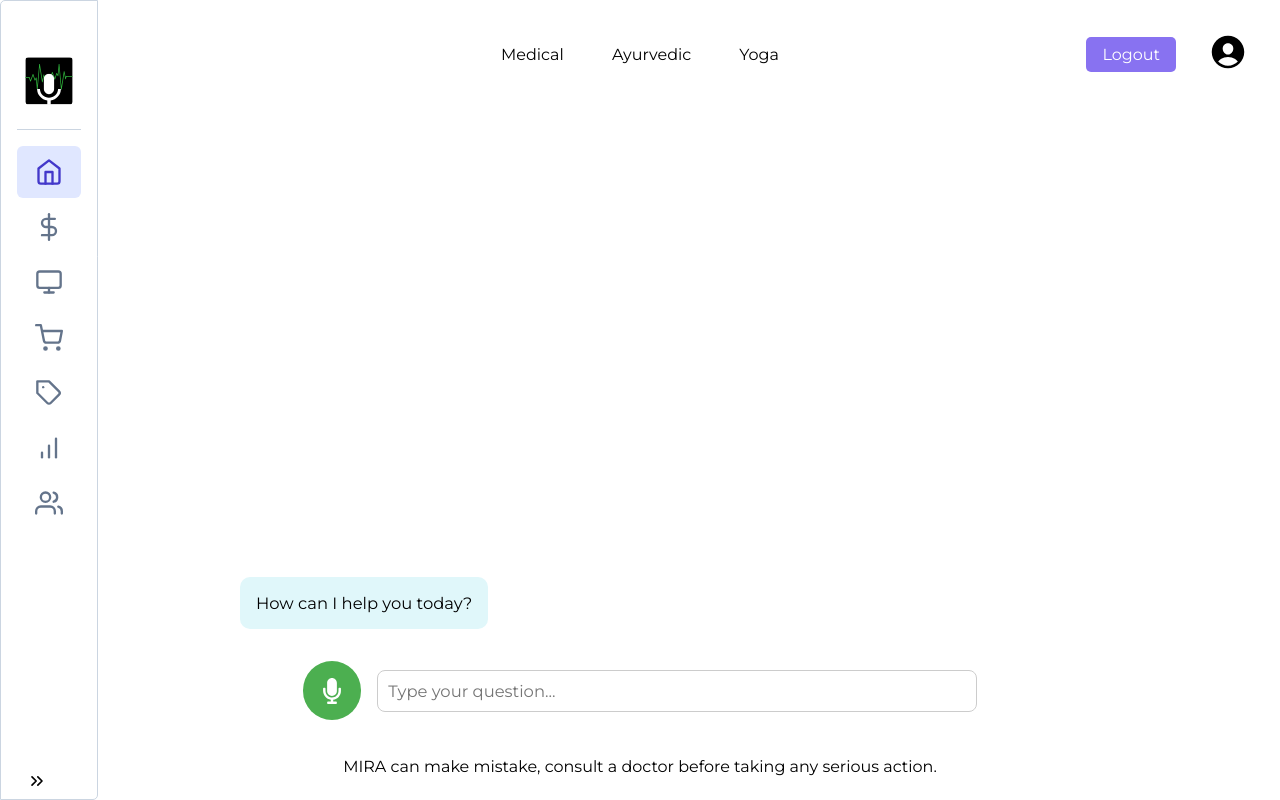
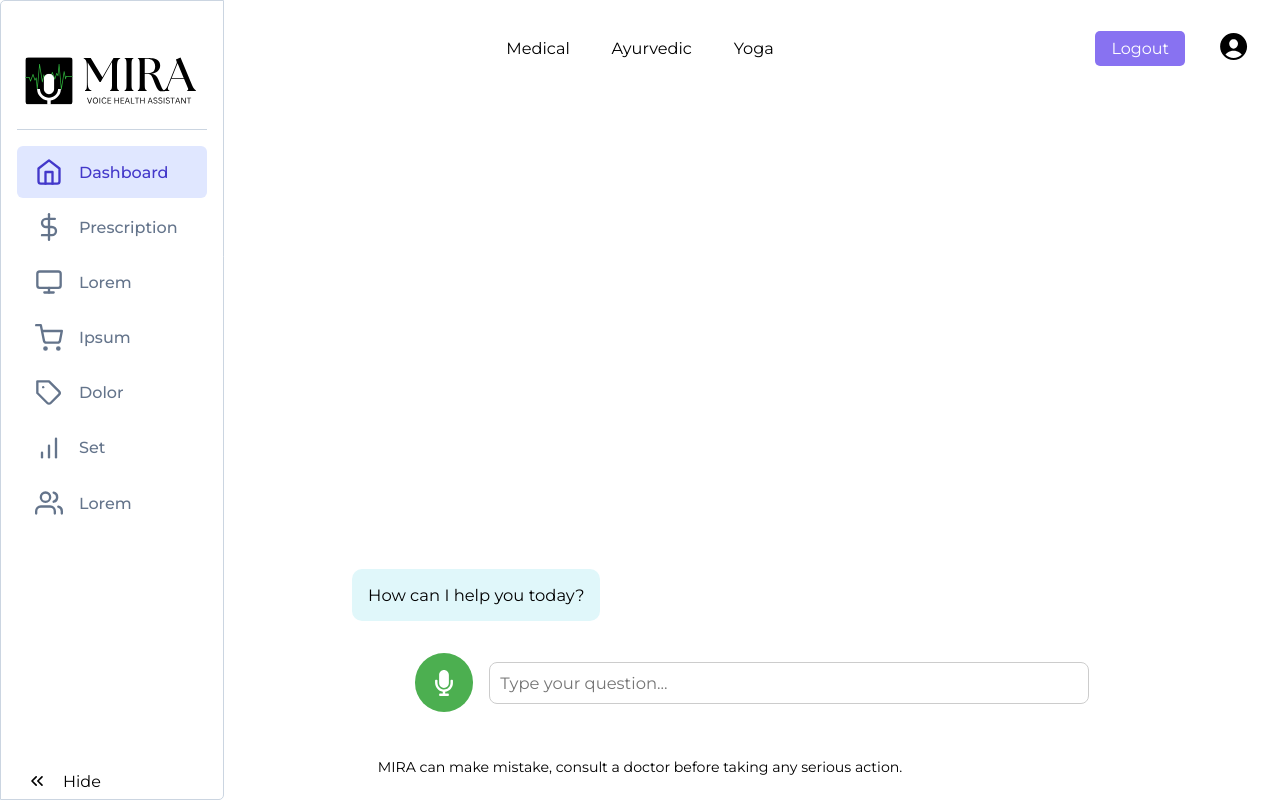
Before and after one commit to inkslinger5198/mira, a React (Vite) app: page /#/ai in a window 1280 px wide. Built offline with nearby package versions, Linux system fonts and the light colour scheme.

Commit message:
this is done

```diff
--- a/src/Mirapage/Mira.css
+++ b/src/Mirapage/Mira.css
@@ -2,3 +2,23 @@
 {
     font-family: var(--font-family);
 }
+
+.Mira {
+    display: flex;
+    flex-direction: column;
+    height: 100vh;
+    width: 100vw;
+    overflow: hidden;
+  }
+
+  .mira-body {
+    display: flex;
+    flex: 1;
+    overflow: hidden;
+  }
+
+  /* Optional if Mirai needs scroll space */
+  .mira-body > .mirai {
+    flex: 1;
+    overflow-y: auto;
+  }
--- a/src/Mirapage/Mira.jsx
+++ b/src/Mirapage/Mira.jsx
@@ -1,17 +1,24 @@
 import React from "react";
 import "./Mira.css";
-import {Hero, Sidebar, ProfBar, Warning, Modes, Logout, Mirabar, Mirai } from "./components";
+import {
+  Sidebar,
+  Warning,
+  Mirabar,
+  Mirai,
+} from "./components";
 
 const Mira = () => {
   return (
     <div className="Mira">
-      <Hero />
       <Mirabar />
-      <Sidebar />
-      <Mirai />
-      {/* <Greeting /> */}
-      {/* <ProfBar /> */}
-      <Warning />
+
+      <div className="mira-body">
+        <Sidebar />
+        <Mirai />
+        <Warning />
+      </div>
+
+
     </div>
   );
 };
--- a/src/Mirapage/components/RetractingSideBar/RetractingSideBar.css
+++ b/src/Mirapage/components/RetractingSideBar/RetractingSideBar.css
@@ -1,6 +1,5 @@
 /* Container */
 .container {
-  position: fixed;
   display: flex;
   z-index: 10;
   flex-direction: row;
@@ -70,8 +69,8 @@
   border-radius: 6px;
 }
 
-.logo-container img, title-text img
-{
+.logo-container img,
+title-text img {
   width: auto;
   height: 3rem;
 }
@@ -97,7 +96,6 @@
   color: #64748b;
 }
 
-
 /* Sidebar Options */
 .options {
   display: flex;
@@ -120,8 +118,6 @@
   margin: 0;
 }
 
-
-
 .option:hover {
   background-color: #f1f5f9;
 }
@@ -140,8 +136,7 @@
   font-size: 20px;
   margin-left: 2px;
 }
-.icons
-{
+.icons {
   width: 1.75rem;
   height: 1.75rem;
 }
@@ -158,7 +153,7 @@
   left: 0;
   right: 0;
   border-top: 1px solid #cbd5e1;
-  border: 0px;;
+  border: 0px;
   background-color: transparent;
   transition: background 0.3s;
 }
@@ -187,21 +182,38 @@
   height: 200vh;
 }
 
+.sidebar-hidden,
+.menu-toggle {
+  display: none;
+}
 
-@media screen and (max-width:2560px) and (min-width:1500px) {
-  .sidebar
-  {
+.menu-toggle {
+  position: absolute;
+  padding: 2.75rem 2rem;
+  z-index: 10;
+}
+
+/* Optional transition version if using framer-motion animations */
+.sidebar-hidden {
+  transform: translateX(-100%);
+  opacity: 0;
+  pointer-events: none;
+  transition: all 0.3s ease;
+}
+
+@media screen and (max-width: 2560px) and (min-width: 1500px) {
+  .sidebar {
     padding: 2rem;
   }
-   .logo-container img, .title-text img {
+  .logo-container img,
+  .title-text img {
     height: 5rem;
   }
 
-  .title-section
-  {
-      padding: 2rem 0;
-      margin: 2rem 0;
-    }
+  .title-section {
+    padding: 2rem 0;
+    margin: 2rem 0;
+  }
 
   .title-name {
     font-size: 2rem;
@@ -237,11 +249,12 @@
     font-size: 1.5rem;
   }
 }
-@media screen and (max-width:2000px) and (min-width:1500px) {
+@media screen and (max-width: 2000px) and (min-width: 1500px) {
   .sidebar {
     padding: 1.5rem;
   }
-  .logo-container img, .title-text img {
+  .logo-container img,
+  .title-text img {
     height: 4rem;
   }
 
@@ -284,26 +297,35 @@
     font-size: 1.25rem;
   }
 }
-@media screen and (max-width:1024px) {
-  .icons
-  {
+@media screen and (max-width: 1024px) {
+  .icons {
     width: 1.5rem;
     height: 1.5rem;
   }
 }
 
-@media screen and (max-width:768px) {
+@media screen and (max-width: 768px) {
+}
+
+@media screen and (max-width: 550px) {
+  .sidebar {
+    position: fixed;
+  }
+  .title-section {
+    padding: 3rem 0;
+    margin: 1rem 0;
+  }
+  .menu-toggle {
+    display: inline;
+  }
+  .toggle-close {
+    display: none;
+  }
 
 }
 
-@media screen and (max-width:550px) {
-
+@media screen and (max-width: 400px) {
 }
 
-@media screen and (max-width:400px) {
-
+@media screen and (max-width: 320px) {
 }
-
-@media screen and (max-width:320px) {
-
-}
--- a/src/Mirapage/components/RetractingSideBar/RetractingSideBar.jsx
+++ b/src/Mirapage/components/RetractingSideBar/RetractingSideBar.jsx
@@ -9,16 +9,40 @@ import {
   FiShoppingCart,
   FiTag,
   FiUsers,
+  FiX,
 } from "react-icons/fi";
-import { motion } from "framer-motion";
+import { RiMenu2Line } from "react-icons/ri";
+import { motion, AnimatePresence } from "framer-motion";
 import "./RetractingSideBar.css";
 import Logo from "../../../assets/MIRAICON.svg";
 import TextLOGO from "../../../assets/MIRALOGO-OLD.svg";
 
 const RetractingSideBar = () => {
+  const [hidden, setHidden] = useState(false);
+  const [open, setOpen] = useState(true);
+
+  const toggleMenu = () => {
+    const newHidden = !hidden;
+    if (!newHidden) setOpen(true); // Show sidebar = make sure it's expanded
+    setHidden(newHidden);
+  };
+
   return (
     <div className="container">
-      <Sidebar />
+      <div className="menu-toggle">
+        {hidden ? (
+          <RiMenu2Line onClick={toggleMenu} className="menu-icon" />
+        ) : (
+          <FiX onClick={toggleMenu} className="menu-icon" />
+        )}
+      </div>
+
+      <AnimatePresence>
+        {!hidden && (
+          <Sidebar key="sidebar" open={open} setOpen={setOpen} />
+        )}
+      </AnimatePresence>
+
       <ExampleContent />
     </div>
   );
@@ -26,68 +50,39 @@ const RetractingSideBar = () => {
 
 export default RetractingSideBar;
 
-const Sidebar = () => {
-  const [open, setOpen] = useState(false);
+const Sidebar = ({ open, setOpen }) => {
   const [selected, setSelected] = useState("Dashboard");
 
   return (
     <motion.nav
       layout
+      initial={{ x: -250, opacity: 0 }}
+      animate={{ x: 0, opacity: 1 }}
+      exit={{ x: -250, opacity: 0 }}
+      transition={{ duration: 0.3 }}
       className={`sidebar ${open ? "sidebar-open" : "sidebar-closed"}`}
     >
       <TitleSection open={open} />
-
       <div className="options">
+        {[
+          { title: "Dashboard", Icon: FiHome },
+          { title: "Prescription", Icon: FiDollarSign, notifs: 3 },
+          { title: "Lorem", Icon: FiMonitor },
+          { title: "Ipsum", Icon: FiShoppingCart },
+          { title: "Dolor", Icon: FiTag },
+          { title: "Set", Icon: FiBarChart },
+          { title: "Lorem", Icon: FiUsers },
+        ].map(({ title, Icon, notifs }) => (
           <Option
-          Icon={FiHome}
-          title="Dashboard"
+            key={title}
+            Icon={Icon}
+            title={title}
             selected={selected}
             setSelected={setSelected}
             open={open}
+            notifs={notifs}
           />
-        <Option
-          Icon={FiDollarSign}
-          title="Prescription"
-          selected={selected}
-          setSelected={setSelected}
-          open={open}
-          notifs={3}
-        />
-        <Option
-          Icon={FiMonitor}
-          title="Lorem"
-          selected={selected}
-          setSelected={setSelected}
-          open={open}
-        />
-        <Option
-          Icon={FiShoppingCart}
-          title="Ipsum"
-          selected={selected}
-          setSelected={setSelected}
-          open={open}
-        />
-        <Option
-          Icon={FiTag}
-          title="Dolor"
-          selected={selected}
-          setSelected={setSelected}
-          open={open}
-        />
-        <Option
-          Icon={FiBarChart}
-          title="Set"
-          selected={selected}
-          setSelected={setSelected}
-          open={open}
-        />
-        <Option
-          Icon={FiUsers}
-          title="Lorem"
-          selected={selected}
-          setSelected={setSelected}
-          open={open}
-        />
+        ))}
       </div>
 
       <ToggleClose open={open} setOpen={setOpen} />
@@ -95,29 +90,24 @@ const Sidebar = () => {
   );
 };
 
-const Option = ({ Icon, title, selected, setSelected, open, notifs }) => {
-  return (
+const Option = ({ Icon, title, selected, setSelected, open }) => (
   <motion.button
     layout
     onClick={() => setSelected(title)}
     className={`option ${selected === title ? "selected" : ""}`}
   >
     <motion.div layout className="icon-container">
-        <Icon className="icons"/>
+      <Icon className="icons" />
     </motion.div>
     {open && (
       <motion.span layout className="option-text">
         {title}
       </motion.span>
     )}
-
-
   </motion.button>
 );
-};
 
-const TitleSection = ({ open }) => {
-  return (
+const TitleSection = ({ open }) => (
   <div className="title-section">
     <div className="title-container">
       <div className="logo-container">
@@ -131,11 +121,8 @@ const TitleSection = ({ open }) => {
     </div>
   </div>
 );
-};
 
-
-const ToggleClose = ({ open, setOpen }) => {
-  return (
+const ToggleClose = ({ open, setOpen }) => (
   <motion.button
     layout
     onClick={() => setOpen((pv) => !pv)}
@@ -143,9 +130,7 @@ const ToggleClose = ({ open, setOpen }) => {
   >
     <div className="toggle-content">
       <motion.div layout className="icon-container">
-          <FiChevronsRight
-            className={`chevron-right ${open ? "rotate" : ""}`}
-          />
+        <FiChevronsRight className={`chevron-right ${open ? "rotate" : ""}`} />
       </motion.div>
       {open && (
         <motion.span layout className="toggle-text">
@@ -155,6 +140,5 @@ const ToggleClose = ({ open, setOpen }) => {
     </div>
   </motion.button>
 );
-};
 
 const ExampleContent = () => <div className="content"></div>;
--- a/src/Mirapage/components/mirabar/mirabar.css
+++ b/src/Mirapage/components/mirabar/mirabar.css
@@ -5,6 +5,7 @@
   align-items: center;
   width: 100%;
   position: fixed;
+  padding: calc(0.8rem + (1.5 - 0.8) * (100vw - 320px) / (1920 - 320));
 }
 
 .mirabar {
@@ -13,7 +14,7 @@
   justify-content: space-between;
   align-items: center;
   width: 100%;
-  padding: 2rem;
+  padding: calc(1rem + (2 - 1) * (100vw - 320px) / (1920 - 320));
 }
 
 .empty {
@@ -30,16 +31,18 @@
   flex: 1;
 }
 
-.mirabar-modes .miramode
-{
-  padding: 0.5rem 1rem;
+.mirabar-modes .miramode {
+  padding: calc(0.3rem + (0.5 - 0.3) * (100vw - 320px) / (1920 - 320))
+           calc(0.8rem + (1 - 0.8) * (100vw - 320px) / (1920 - 320));
   border-radius: 5px;
+  font-size: calc(1rem + (1.1 - 0.8) * (100vw - 320px) / (1920 - 320));
 }
 
 .mirabar-modes .miramode:hover {
   cursor: pointer;
   background-color: #f1f5f9;
 }
+
 .mirabar-logout {
   display: flex;
   flex-direction: row;
@@ -50,7 +53,7 @@
 }
 
 .mirabar-profile {
-  font-size: 2.5rem;
+  font-size: calc(2rem + (4 - 2) * (100vw - 320px) / (1920 - 320));
   cursor: pointer;
 }
 
@@ -66,14 +69,13 @@
   background-color: var(--color-bg);
   border: 1px solid #ccc;
   border-radius: 10px;
-  padding: 1.5rem;
+  padding: calc(1rem + (1.5 - 1) * (100vw - 320px) / (1920 - 320));
   gap: 1rem;
   z-index: 10;
   box-shadow: 0px 2px 8px rgba(0, 0, 0, 0.15);
 }
 
-.mira-user
-{
+.mira-user {
   display: flex;
   flex-direction: column;
   align-items: center;
@@ -86,74 +88,88 @@
   flex-direction: column;
   align-items: center;
   justify-content: space-between;
-
   padding-bottom: 1rem;
   border-bottom: 1px solid #ccc;
 }
 
-.head
-{
+.head {
   font-weight: 600;
   padding-bottom: 0.5rem;
+  font-size: calc(0.9rem + (1.1 - 0.9) * (100vw - 320px) / (1920 - 320));
 }
 
-.mira-name p
-{
+.mira-name p {
   font-weight: 600;
+  font-size: calc(0.9rem + (1.1 - 0.9) * (100vw - 320px) / (1920 - 320));
 }
 
 .mirabar-tab .miramode {
-  padding: 0.5rem 0.5rem 0.5rem 0.5rem;
+  padding: 0.5rem;
   border-radius: 5px;
   width: 100%;
+  font-size: calc(0.8rem + (1.1 - 0.8) * (100vw - 320px) / (1920 - 320));
 }
+
 .mirabar-tab .miramode:hover {
   cursor: pointer;
   background-color: #f1f5f9;
 }
 
-.mira-name, .mira-user
-{
-  font-size: 1rem;
+.mira-name,
+.mira-user {
+  font-size: calc(0.9rem + (1 - 0.9) * (100vw - 320px) / (1920 - 320));
   padding-bottom: 1rem;
   border-bottom: 1px solid #ccc;
 }
-.mira-user .miramode p
-{
+
+.mira-user .miramode p {
   padding-left: 0.5rem;
 }
-@media screen and (max-width: 2560px) and (min-width: 2001px) {
+@media screen and (max-width: 2560px) and (min-width: 1500px) {
   .mirabar-container {
-    padding: 1rem 2rem 0rem 2rem;
+    padding: calc(1.5rem + (2.5 - 1.5) * (2560px - 320px) / (1920 - 320));
   }
+
+  .mirabar {
+    padding: calc(2rem + (3 - 2) * (2560px - 320px) / (1920 - 320));
+  }
+
+  .mirabar-modes .miramode {
+    padding: calc(0.5rem + (0.7 - 0.5) * (2560px - 320px) / (1920 - 320))
+             calc(1rem + (1.2 - 1) * (2560px - 320px) / (1920 - 320));
+    font-size: calc(1.75rem + (1.3 - 1) * (2560px - 320px) / (1920 - 320));
+  }
+
+  .miramode {
+    padding: calc(0.7rem + (0.9 - 0.7) * (2560px - 320px) / (1920 - 320))
+             calc(1.2rem + (1.4 - 1.2) * (2560px - 320px) / (1920 - 320));
+    font-size: calc(2.5rem + (1.8 - 1.5) * (2560px - 320px) / (1920 - 320));
+  }
+
   .mirabar-profile {
-    font-size: 4rem;
+    font-size: calc(4rem + (6 - 4) * (2560px - 320px) / (1920 - 320));
   }
-  .mira-name {
-    font-size: 1.2rem;
+
+  .mirabar-tab {
+    padding: calc(2rem + (2.5 - 2) * (2560px - 320px) / (1920 - 320));
   }
-  .miramode
-  {
-    font-size: 2rem;
+
+  .head {
+    font-size: calc(1.5rem + (1.7 - 1.5) * (2560px - 320px) / (1920 - 320));
   }
-}
 
-@media screen and (max-width: 2000px) and (min-width: 1500px) {
-  .mirabar-container {
-    padding: 0.8rem 1.5rem 0rem 1.5rem;
+  .mira-name p {
+    font-size: calc(1.5rem + (1.7 - 1.5) * (2560px - 320px) / (1920 - 320));
   }
-  .mirabar-profile {
-    font-size: 3.5rem;
+
+  .mirabar-tab .miramode {
+    font-size: calc(1.5rem + (1.8 - 1.5) * (2560px - 320px) / (1920 - 320));
   }
-  .mira-name {
-    font-size: 1.1rem;
+
+  .mira-name,
+  .mira-user {
+    font-size: calc(1.5rem + (1.7 - 1.5) * (2560px - 320px) / (1920 - 320));
   }
-  .miramode {
-    font-size: 1.8rem;
-  }
-}
-
-@media screen and (max-width: 1024px) {
 }
 @media screen and (max-width: 900px) {
   .mirabar-logout .mira-logbutton-lap {
@@ -162,8 +178,6 @@
   .mirabar-tab {
     display: flex;
   }
-}
-@media screen and (max-width: 768px) {
 }
 
 @media screen and (max-width: 550px) {
@@ -174,9 +188,3 @@
     display: none;
   }
 }
-
-@media screen and (max-width: 400px) {
-}
-
-@media screen and (max-width: 320px) {
-}
--- a/src/Mirapage/components/mirai/mirai.css
+++ b/src/Mirapage/components/mirai/mirai.css
@@ -5,11 +5,13 @@
   padding: 2rem;
   height: 100vh;
   width: 100%;
+
 }
 
 .mirai-container {
   width: 90%;
   max-width: 800px;
+  margin-bottom: 1rem;
 }
 
 .mic-button {
--- a/src/Mirapage/components/warning/warning.css
+++ b/src/Mirapage/components/warning/warning.css
@@ -4,6 +4,7 @@
     flex-direction: row;
     justify-content: center;
     align-items: center;
+    text-align: center;
     gap: 1rem;
 
     position: fixed;
@@ -13,4 +14,5 @@
     width: 100%;
     z-index: -1;
     padding: 1.5rem;
+    font-size: calc(0.875rem + (1.125 - 0.875) * (100vw - 320px) / (1920 - 320));
 }
```
Lines whose indentation alone changed are shown as unchanged.
